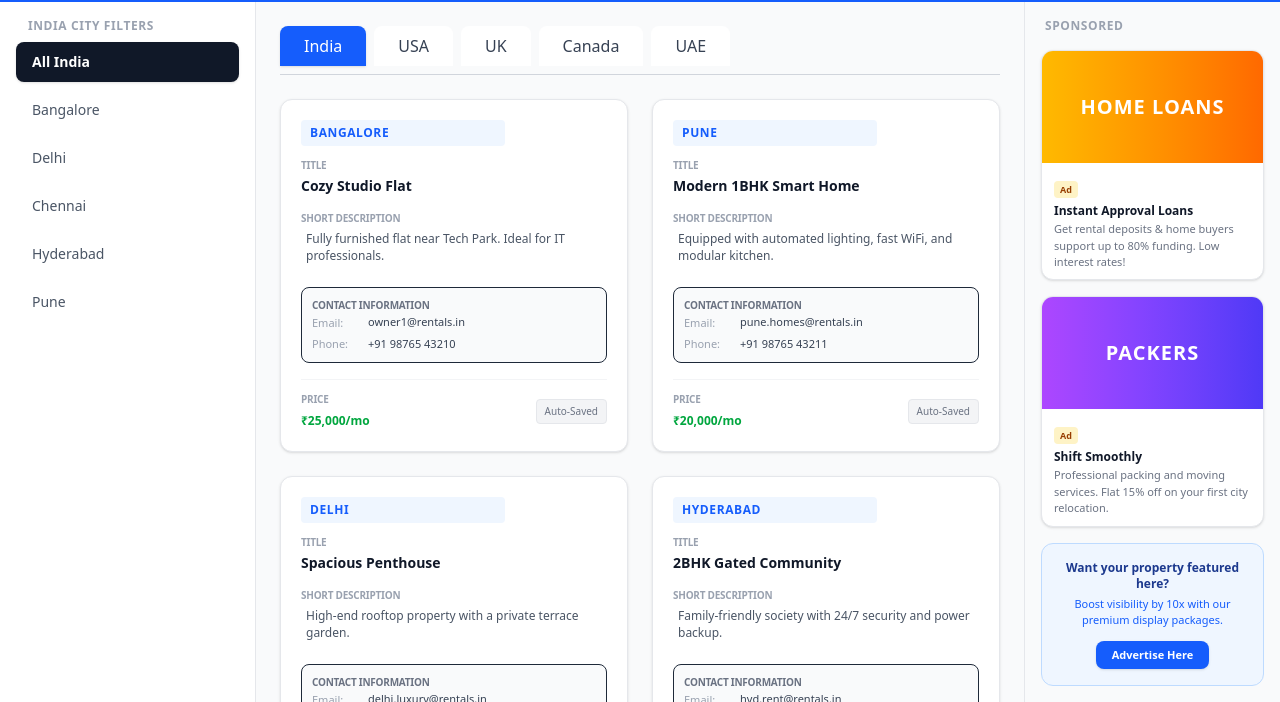
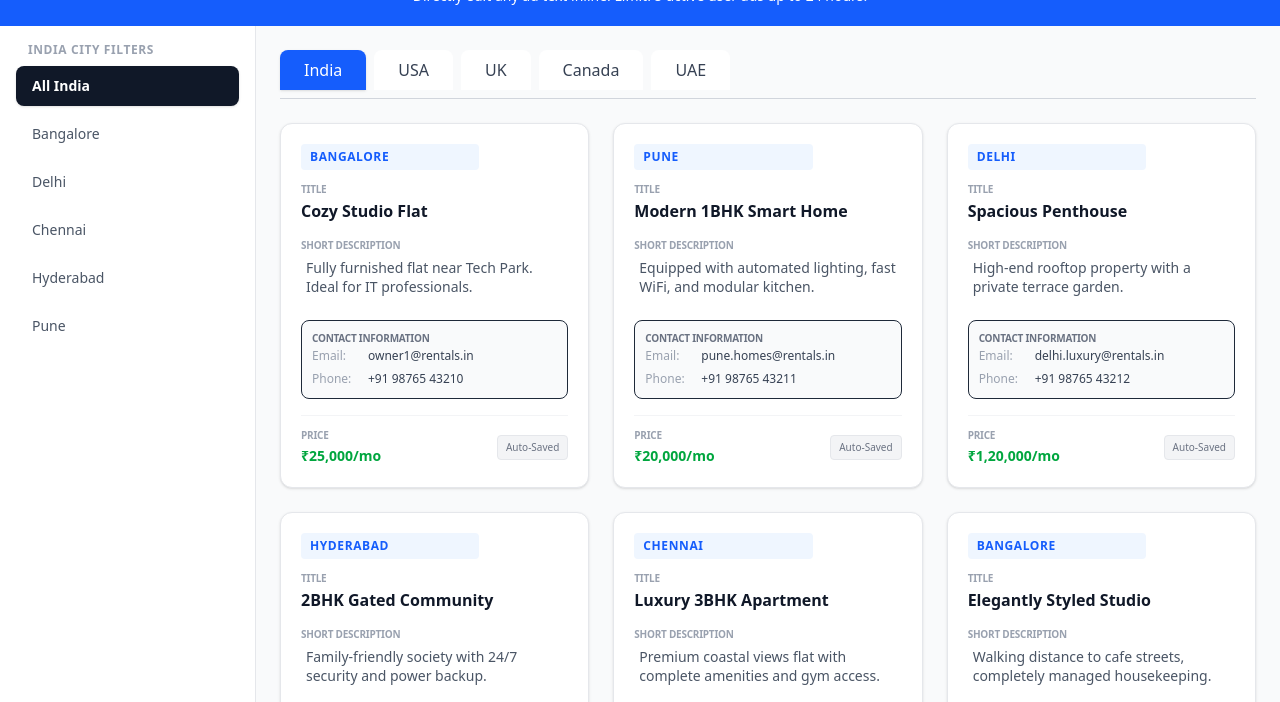
Before and after one commit to nabajaj0508/globalrental, a plain HTML site: page index.html in a window 1280 px wide. Shown: the part 98-800 px from the top of the page. Drawn offline with nearby package versions, Linux system fonts and the light colour scheme.

Commit message:
Update index.html

```diff
--- a/index.html
+++ b/index.html
@@ -12,7 +12,7 @@
     </style>
 </head>
 <body class="bg-gray-100 font-sans text-gray-800 h-screen flex flex-col">
-
+hii
     <!-- Header -->
     <header class="bg-blue-600 text-white text-center py-5 shadow-md shrink-0">
         <h1 class="text-3xl font-bold">Global Property Rentals</h1>
@@ -33,7 +33,7 @@
             <button onclick="filterIndiaCity('Pune')" id="btn-city-Pune" class="city-btn w-full text-left text-sm px-4 py-2.5 rounded-lg font-medium text-gray-600 hover:bg-gray-100 transition">Pune</button>
         </aside>
 
-        <!-- CENTER WORKSPACE: Country Navigation & Listings Grid -->
+        <!-- RIGHT WORKSPACE: Country Navigation & Listings Grid -->
         <main class="flex-1 flex flex-col min-w-0 bg-gray-50 overflow-y-auto p-6">
 
             <!-- Main Tabs Container -->
@@ -46,50 +46,13 @@
             </div>
 
             <!-- Properties Grid Content panels -->
-            <div id="india" class="tab-content active grid grid-cols-1 xl:grid-cols-2 2xl:grid-cols-3 gap-6 pb-12"></div>
-            <div id="usa" class="tab-content grid grid-cols-1 xl:grid-cols-2 2xl:grid-cols-3 gap-6 pb-12"></div>
-            <div id="uk" class="tab-content grid grid-cols-1 xl:grid-cols-2 2xl:grid-cols-3 gap-6 pb-12"></div>
-            <div id="canada" class="tab-content grid grid-cols-1 xl:grid-cols-2 2xl:grid-cols-3 gap-6 pb-12"></div>
-            <div id="uae" class="tab-content grid grid-cols-1 xl:grid-cols-2 2xl:grid-cols-3 gap-6 pb-12"></div>
+            <div id="india" class="tab-content active grid grid-cols-1 md:grid-cols-2 lg:grid-cols-3 gap-6 pb-12"></div>
+            <div id="usa" class="tab-content grid grid-cols-1 md:grid-cols-2 lg:grid-cols-3 gap-6 pb-12"></div>
+            <div id="uk" class="tab-content grid grid-cols-1 md:grid-cols-2 lg:grid-cols-3 gap-6 pb-12"></div>
+            <div id="canada" class="tab-content grid grid-cols-1 md:grid-cols-2 lg:grid-cols-3 gap-6 pb-12"></div>
+            <div id="uae" class="tab-content grid grid-cols-1 md:grid-cols-2 lg:grid-cols-3 gap-6 pb-12"></div>
 
         </main>
-
-        <!-- RIGHT SIDEBAR: Commercial Advertisements -->
-        <aside class="w-64 bg-gray-50 border-l border-gray-200 p-4 flex flex-col space-y-4 overflow-y-auto shrink-0">
-            <h2 class="text-xs font-bold text-gray-400 uppercase tracking-wider px-1">Sponsored</h2>
-
-            <!-- Ad Slot 1 -->
-            <div class="bg-white border border-gray-200 rounded-xl overflow-hidden shadow-sm hover:shadow transition group cursor-pointer">
-                <div class="bg-gradient-to-r from-amber-400 to-orange-500 h-28 flex items-center justify-center text-white font-black text-xl tracking-wider">
-                    HOME LOANS
-                </div>
-                <div class="p-3">
-                    <span class="text-[9px] bg-amber-100 text-amber-800 font-bold px-1.5 py-0.5 rounded">Ad</span>
-                    <h3 class="text-xs font-bold mt-1 text-gray-900 group-hover:text-blue-600 transition">Instant Approval Loans</h3>
-                    <p class="text-[11px] text-gray-500 mt-0.5">Get rental deposits & home buyers support up to 80% funding. Low interest rates!</p>
-                </div>
-            </div>
-
-            <!-- Ad Slot 2 -->
-            <div class="bg-white border border-gray-200 rounded-xl overflow-hidden shadow-sm hover:shadow transition group cursor-pointer">
-                <div class="bg-gradient-to-r from-purple-500 to-indigo-600 h-28 flex items-center justify-center text-white font-black text-xl tracking-wider">
-                    PACKERS
-                </div>
-                <div class="p-3">
-                    <span class="text-[9px] bg-amber-100 text-amber-800 font-bold px-1.5 py-0.5 rounded">Ad</span>
-                    <h3 class="text-xs font-bold mt-1 text-gray-900 group-hover:text-blue-600 transition">Shift Smoothly</h3>
-                    <p class="text-[11px] text-gray-500 mt-0.5">Professional packing and moving services. Flat 15% off on your first city relocation.</p>
-                </div>
-            </div>
-
-            <!-- Ad Slot 3 -->
-            <div class="bg-blue-50 border border-blue-200 rounded-xl p-4 text-center flex flex-col justify-center items-center">
-                <p class="text-xs font-bold text-blue-900">Want your property featured here?</p>
-                <p class="text-[11px] text-blue-600 mt-1">Boost visibility by 10x with our premium display packages.</p>
-                <a href="mailto:advertise@globalrentals.com" class="mt-3 inline-block bg-blue-600 hover:bg-blue-700 text-white font-bold text-[11px] px-4 py-1.5 rounded-lg shadow transition">Advertise Here</a>
-            </div>
-        </aside>
-
     </div>
 
     <!-- JavaScript Core Logic -->
@@ -166,7 +129,13 @@
         if(!localStorage.getItem('staticRentalAds')) {
             localStorage.setItem('staticRentalAds', JSON.stringify(appState.staticData));
         } else {
-            appState.staticData = JSON.parse(localStorage.getItem('staticRentalAds'));
+            // Hot-patch old structural storages with default fallback details if emails are missing
+            const parsedData = JSON.parse(localStorage.getItem('staticRentalAds'));
+            if (parsedData.india && !parsedData.india[0].hasOwnProperty('email')) {
+                localStorage.setItem('staticRentalAds', JSON.stringify(appState.staticData));
+            } else {
+                appState.staticData = parsedData;
+            }
         }
 
         function getUserAds() {
@@ -226,24 +195,24 @@
 
                         <div>
                             <label class="block text-[10px] font-semibold text-gray-400 uppercase tracking-tight">Title</label>
-                            <input type="text" value="${prop.title}" onchange="updatePropertyFieldValue('${prop.id}', 'title', this.value, ${isUserAd})" class="text-sm font-bold text-gray-900 w-full border-b border-transparent focus:border-blue-500 outline-none py-0.5">
+                            <input type="text" value="${prop.title}" onchange="updatePropertyFieldValue('${prop.id}', 'title', this.value, ${isUserAd})" class="text-md font-bold text-gray-900 w-full border-b border-transparent focus:border-blue-500 outline-none py-0.5">
                         </div>
 
                         <div>
                             <label class="block text-[10px] font-semibold text-gray-400 uppercase tracking-tight">Short Description</label>
-                            <textarea onchange="updatePropertyFieldValue('${prop.id}', 'desc', this.value, ${isUserAd})" rows="2" class="text-xs text-gray-600 w-full resize-none border border-transparent focus:border-blue-500 focus:bg-gray-50 rounded p-1 outline-none leading-snug">${prop.desc}</textarea>
+                            <textarea onchange="updatePropertyFieldValue('${prop.id}', 'desc', this.value, ${isUserAd})" rows="2" class="text-sm text-gray-600 w-full resize-none border border-transparent focus:border-blue-500 focus:bg-gray-50 rounded p-1 outline-none leading-snug">${prop.desc}</textarea>
                         </div>
 
                         <!-- Contact Details Segment -->
                         <div class="bg-gray-50 p-2.5 rounded-lg border border-gray-150 space-y-1.5">
                             <label class="block text-[10px] font-bold text-gray-500 uppercase tracking-tight mb-0.5">Contact Information</label>
                             <div class="flex items-center space-x-1 text-xs">
-                                <span class="text-gray-400 font-medium w-12 shrink-0 text-[11px]">Email:</span>
-                                <input type="email" value="${emailValue}" placeholder="No email listed" onchange="updatePropertyFieldValue('${prop.id}', 'email', this.value, ${isUserAd})" class="text-gray-700 text-[11px] bg-transparent w-full border-b border-transparent focus:border-blue-400 focus:bg-white outline-none px-1">
+                                <span class="text-gray-400 font-medium w-12 shrink-0">Email:</span>
+                                <input type="email" value="${emailValue}" placeholder="No email listed" onchange="updatePropertyFieldValue('${prop.id}', 'email', this.value, ${isUserAd})" class="text-gray-700 bg-transparent w-full border-b border-transparent focus:border-blue-400 focus:bg-white outline-none px-1">
                             </div>
                             <div class="flex items-center space-x-1 text-xs">
-                                <span class="text-gray-400 font-medium w-12 shrink-0 text-[11px]">Phone:</span>
-                                <input type="text" value="${phoneValue}" placeholder="No phone listed" onchange="updatePropertyFieldValue('${prop.id}', 'phone', this.value, ${isUserAd})" class="text-gray-700 text-[11px] bg-transparent w-full border-b border-transparent focus:border-blue-400 focus:bg-white outline-none px-1">
+                                <span class="text-gray-400 font-medium w-12 shrink-0">Phone:</span>
+                                <input type="text" value="${phoneValue}" placeholder="No phone listed" onchange="updatePropertyFieldValue('${prop.id}', 'phone', this.value, ${isUserAd})" class="text-gray-700 bg-transparent w-full border-b border-transparent focus:border-blue-400 focus:bg-white outline-none px-1">
                             </div>
                         </div>
                     </div>
@@ -251,7 +220,7 @@
                     <div class="mt-4 pt-3 border-t border-gray-100 flex justify-between items-center">
                         <div class="w-1/2">
                             <label class="block text-[10px] font-semibold text-gray-400 uppercase tracking-tight">Price</label>
-                            <input type="text" value="${prop.price}" onchange="updatePropertyFieldValue('${prop.id}', 'price', this.value, ${isUserAd})" class="text-xs font-extrabold text-green-600 w-full border-b border-transparent focus:border-blue-500 outline-none">
+                            <input type="text" value="${prop.price}" onchange="updatePropertyFieldValue('${prop.id}', 'price', this.value, ${isUserAd})" class="text-sm font-extrabold text-green-600 w-full border-b border-transparent focus:border-blue-500 outline-none">
                         </div>
                         <span class="text-[10px] bg-gray-100 border border-gray-200 text-gray-500 font-medium px-2 py-1 rounded">Auto-Saved</span>
                     </div>
@@ -288,6 +257,7 @@
                             </div>
                             <textarea id="form-desc" rows="1.5" placeholder="Short description..." required class="w-full text-xs p-2 border border-gray-300 rounded bg-white mt-1.5 resize-none focus:ring-1 focus:ring-blue-500 outline-none"></textarea>
 
+                            <!-- New Contact Inputs in Form -->
                             <div class="grid grid-cols-2 gap-2 mt-1.5">
                                 <input type="email" id="form-email" placeholder="Contact Email" required class="w-full text-xs p-2 border border-gray-300 rounded bg-white focus:ring-1 focus:ring-blue-500 outline-none">
                                 <input type="text" id="form-phone" placeholder="Contact Phone" required class="w-full text-xs p-2 border border-gray-300 rounded bg-white focus:ring-1 focus:ring-blue-500 outline-none">
```
